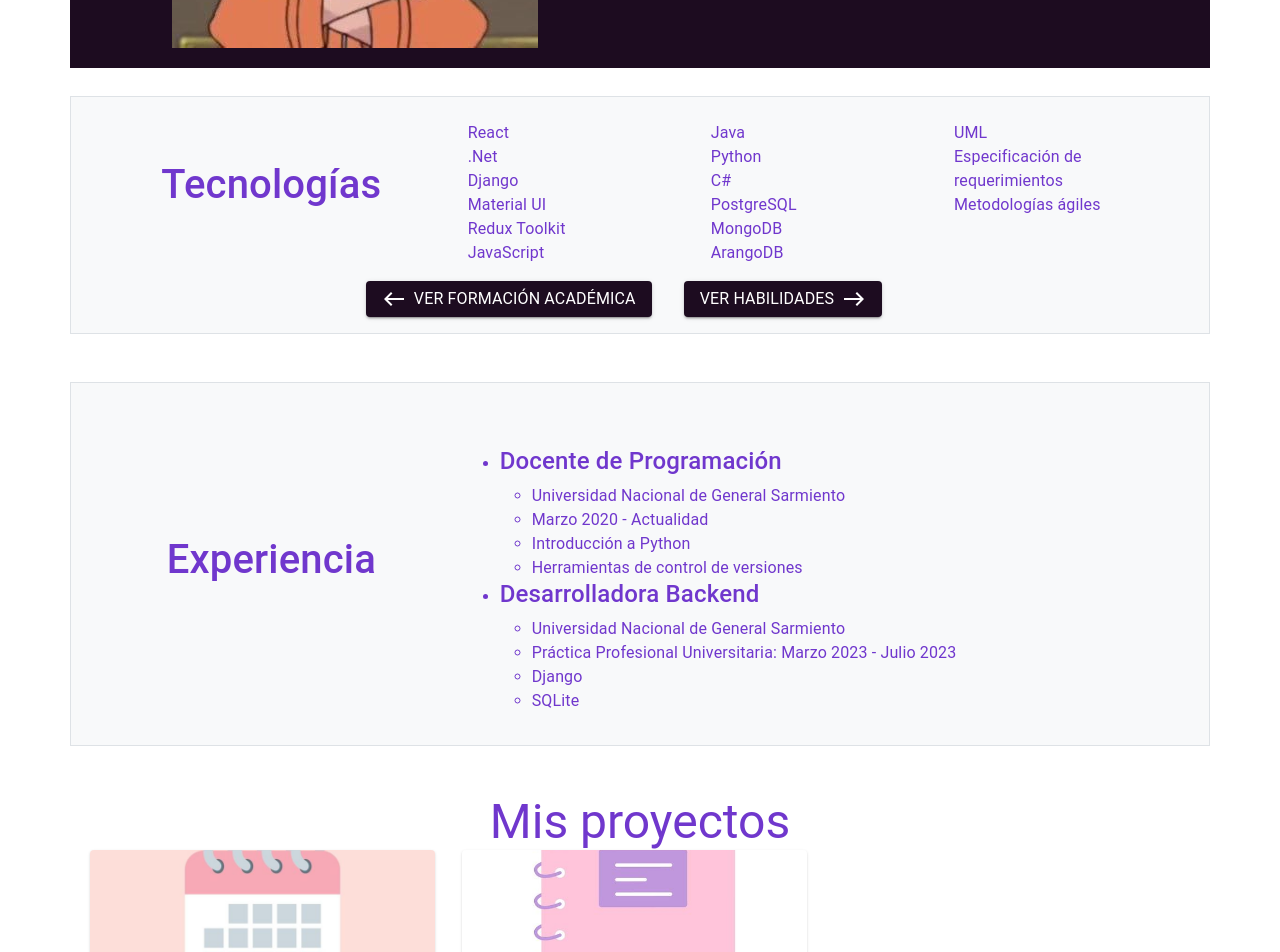
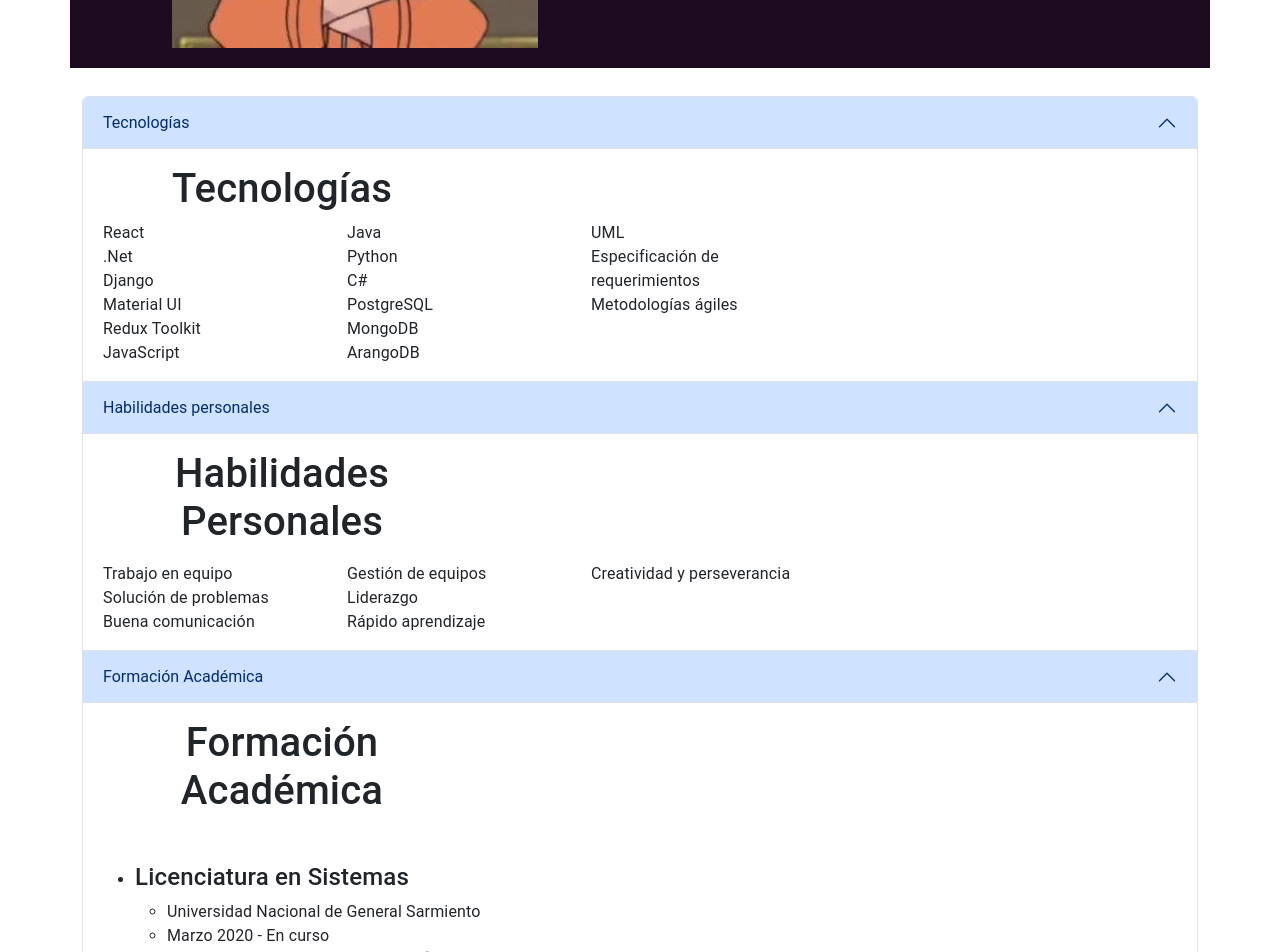
Before and after one commit to LuciaSoria5/portfolio, a React (Vite) app: page /presentacion in a window 1280 px wide. Shown: the part 780-1732 px from the top of the page. Built offline with nearby package versions, Linux system fonts and the light colour scheme.

Commit message:
Add accordion bootstrap

```diff
--- a/index.html
+++ b/index.html
@@ -4,6 +4,7 @@
     <meta charset="UTF-8" />
     <meta name="viewport" content="width=device-width, initial-scale=1.0" />
     <link href="https://cdn.jsdelivr.net/npm/bootstrap@5.3.3/dist/css/bootstrap.min.css" rel="stylesheet" integrity="sha384-QWTKZyjpPEjISv5WaRU9OFeRpok6YctnYmDr5pNlyT2bRjXh0JMhjY6hW+ALEwIH" crossorigin="anonymous">
+    <script src="https://cdn.jsdelivr.net/npm/bootstrap@5.3.3/dist/js/bootstrap.bundle.min.js" integrity="sha384-YvpcrYf0tY3lHB60NNkmXc5s9fDVZLESaAA55NDzOxhy9GkcIdslK1eN7N6jIeHz" crossorigin="anonymous"></script>
     <title>Vite + React</title>
   </head>
   <body>
--- a/src/components/Tecnologias.jsx
+++ b/src/components/Tecnologias.jsx
@@ -1,114 +1,60 @@
-import React, { useState } from 'react'
 import { Alert, Button, Grid, Link, TextField, Typography } from '@mui/material';
-import EastIcon from '@mui/icons-material/East';
-import WestIcon from '@mui/icons-material/West';
 import { Educacion, Habilidades, Tecnologias as Tecnologias2 } from './subcomponents'
+import { Experiencia } from './Experiencia';
 
 export const Tecnologias = () => {
-
-    // 1 --> tecnologias, 2 --> habilidades, 3 --> educacion
-    const vistas = ['Tecnologias', 'Habilidades', 'Formación Académica'];
-    const [vista, setVista] = useState(1);
-
-
-    const sumarVista = () => {
-        const nuevaVista = vista + 1;
-        (nuevaVista !== 4)
-        ? setVista( nuevaVista )
-        : setVista( 1 );
-    }
-
-    const restarVista = () => {
-        (vista === 2 || vista === 3)
-        ? setVista( vista - 1)
-        : setVista( 3 );
-    }
-
+    //justify-content-center align-items-center
   return (
-    <>
-        <div className="row mt-5 justify-content-center align-items-center p-3 border bg-light">
-                {vista == 1 ? (
+    <div className="accordion mt-5 " id="accordionExample">
+        <div className="accordion-item">
+            <h2 className="accordion-header">
+            <button className="accordion-button" type="button" data-bs-toggle="collapse" data-bs-target="#collapseOne" aria-expanded="true" aria-controls="collapseOne">
+                Tecnologías
+            </button>
+            </h2>
+            <div id="collapseOne" className="accordion-collapse collapse show" >
+                <div className="accordion-body">
                     <Tecnologias2 />
-                ) : vista == 2 ? (
+                </div>
+            </div>
+        </div>
+        <div className="accordion-item">
+            <h2 className="accordion-header">
+            <button className="accordion-button" type="button" data-bs-toggle="collapse" data-bs-target="#collapseTwo" aria-expanded="true" aria-controls="collapseTwo">
+                Habilidades personales
+            </button>
+            </h2>
+            <div id="collapseTwo" className="accordion-collapse collapse show" >
+                <div className="accordion-body">
                     <Habilidades />
-                ) : (
+                </div>
+            </div>
+        </div>
+        <div className="accordion-item">
+            <h2 className="accordion-header">
+            <button className="accordion-button" type="button" data-bs-toggle="collapse" data-bs-target="#collapseThree" aria-expanded="true" aria-controls="collapseThree">
+                Formación Académica
+            </button>
+            </h2>
+            <div id="collapseThree" className="accordion-collapse collapse show" >
+                <div className="accordion-body">
                     <Educacion />
-                )}
-                <Grid item xs={ 12 } sm={ 6 }>
-            <Button
-                variant="contained"
-                onClick={ restarVista }
-                sx={{
-                    mt: 2,
-                    mr: 4
-                }}
-            >
-                <WestIcon />
-                <Typography
-                    sx={{
-                        ml: 1
-                        // color
-                    }}
-                >
-                Ver { ( vista !== 1) ? vistas[ vista - 2 ] : vistas[ 2 ]}</Typography>
-            </Button>
-            <Button
-                variant="contained"
-                onClick={ sumarVista }
-                sx={{
-                    mt: 2,
-                    mr: 4
-                }}
-            >
-                <Typography
-                    sx={{
-                        mr: 1
-                        // color
-                    }}
-                >
-                Ver { ( vista !== 3) ? vistas[ vista ] : vistas[ 0 ]}</Typography>
-                <EastIcon />
-            </Button>
-        </Grid>
+                </div>
+            </div>
         </div>
 
-    </>
+        <div className="accordion-item">
+            <h2 className="accordion-header">
+            <button className="accordion-button" type="button" data-bs-toggle="collapse" data-bs-target="#collapseFour" aria-expanded="true" aria-controls="collapseFour">
+                Experiencia
+            </button>
+            </h2>
+            <div id="collapseFour" className="accordion-collapse collapse show" >
+                <div className="accordion-body">
+                    <Experiencia />
+                </div>
+            </div>
+        </div>
+    </div>
   )
 }
-
-
-    {/* Habilidades */}
-        {/* <div className="row mt-5 justify-content-center">
-            <div className="col-md-4 tecnologias" >
-                <h2>Tecnologías</h2>
-                <div className="row">
-                    <div className="col-2">
-                        <ul>
-                            <li>React</li>
-                            <li>.Net</li>
-                            <li>Django</li>
-                        </ul>
-                    </div>
-                    <div className="col-4">
-                        <ul>
-                            <li>Java</li>
-                            <li>Python</li>
-                        </ul>
-                    </div>
-                    <div className="col-6">
-                        <ul>
-                            <li>PostgreSQL</li>
-                            <li>MongoDB</li>
-                            <li>ArangoDB</li>
-                        </ul>
-                    </div>
-                </div>
-            </div>
-
-            <div className="col-4 tecnologias" >
-                <h2>Habilidades blandas</h2>
-            </div>
-            <div className="col-4 tecnologias" >
-                <h2>Educación</h2>
-            </div>
-        </div> */}
--- a/src/pages/MiPortfolio.jsx
+++ b/src/pages/MiPortfolio.jsx
@@ -16,7 +16,6 @@ export const MiPortfolio = () => {
         <Presentacion id="presentacion" />
         <SobreMi id="sobreMi" />
         <Tecnologias id="tecnologias" />
-        <Experiencia />
         <Proyectos id="proyectos" />
         <Contacto />
     </Grid>
```
